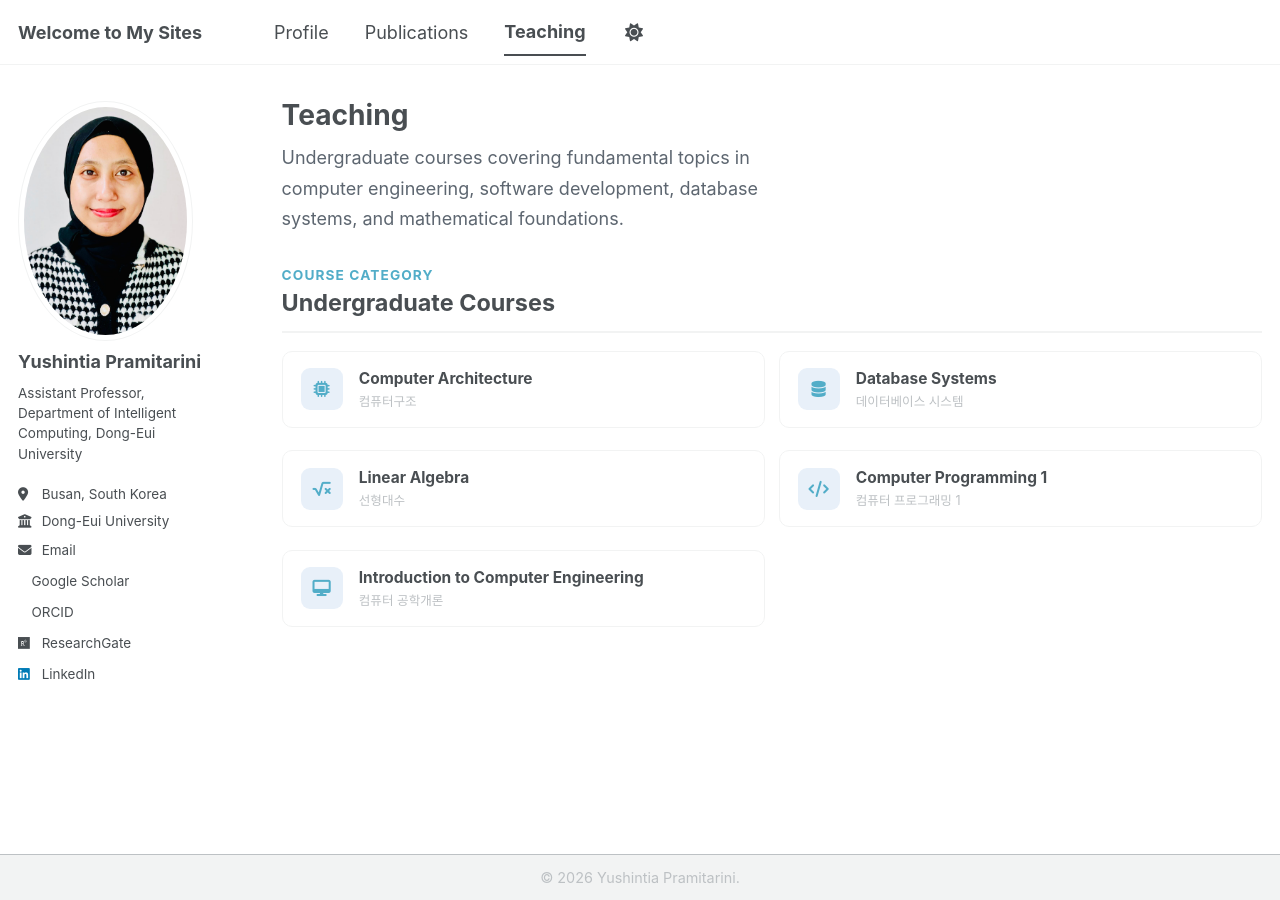
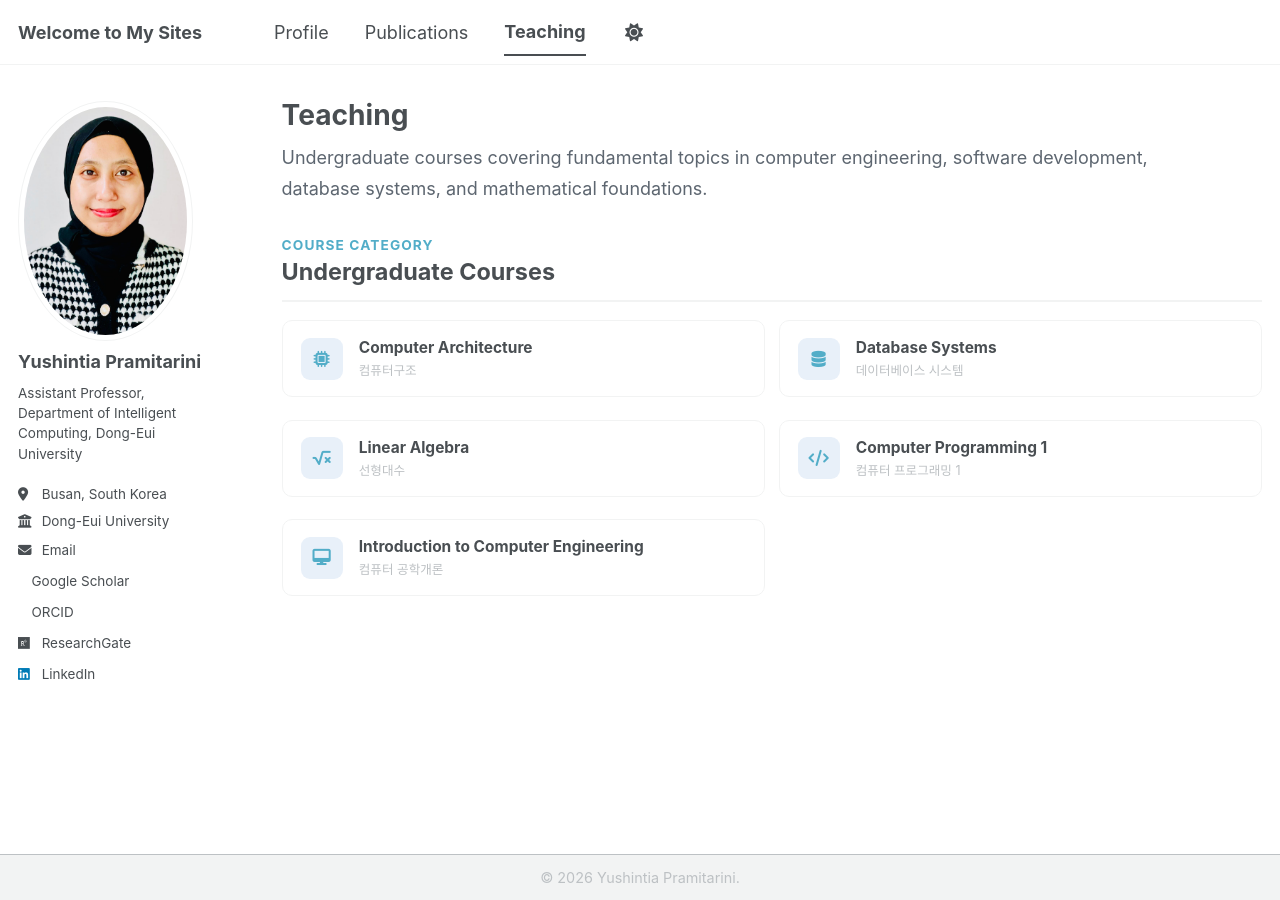
Before and after one commit to yushintia/yushintia.github.io, a Jekyll site: the page built from _pages/teaching.html, in a window 1280 px wide. Built offline with Jekyll 4.4.1, drawn with Linux system fonts in a browser that asks for light colours; a style sheet for code colours, icons or effects is not loaded.

Commit message:
Increase max-width of paragraph in main.scss

```diff
--- a/assets/css/main.scss
+++ b/assets/css/main.scss
@@ -524,7 +524,7 @@
 
   p {
    margin: 0;
-   max-width: 520px;
+   max-width: 920px;
    color: #5d6670;
    font-size: 1rem;
    font-weight: 400;
```
